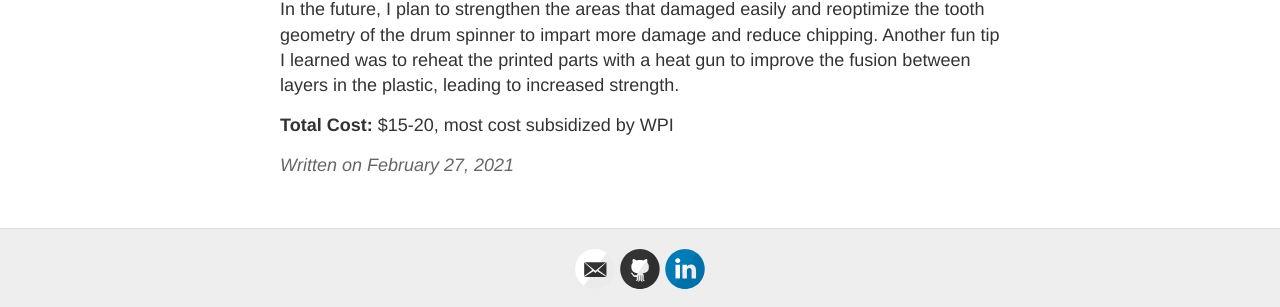
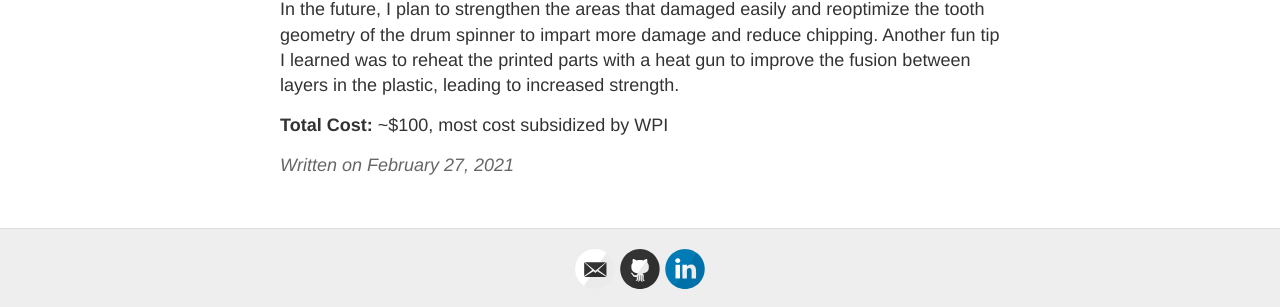
Before and after one commit to bshin100/bshin100.github.io, a Jekyll site: the page built from _posts/2021-2-27-Plastic-Antweight-Combat-Robot.md, in a window 1280 px wide and 900 px high, scrolled down 3741 px. Shown: the part 582-889 px from the top of the window. Built offline with Jekyll 4.4.1, drawn with Linux system fonts in a browser that asks for light colours.

Commit message:
Update 2021-2-27-Plastic-Antweight-Combat-Robot.md

```diff
--- a/_posts/2021-2-27-Plastic-Antweight-Combat-Robot.md
+++ b/_posts/2021-2-27-Plastic-Antweight-Combat-Robot.md
@@ -37,4 +37,4 @@ Below is a picture after its debut competition. The robot performed surprisingly
 In the future, I plan to strengthen the areas that damaged easily and reoptimize the tooth geometry of the drum spinner to impart more damage and reduce chipping. Another fun tip I learned was to reheat the printed parts with a heat gun to improve the fusion between layers in the plastic, leading to increased strength.
 
 
-**Total Cost:** $15-20, most cost subsidized by WPI
+**Total Cost:** ~$100, most cost subsidized by WPI
```
